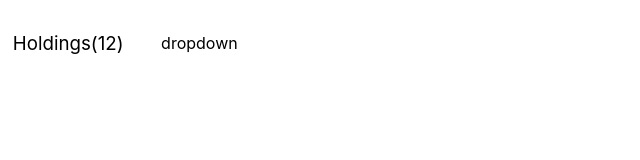
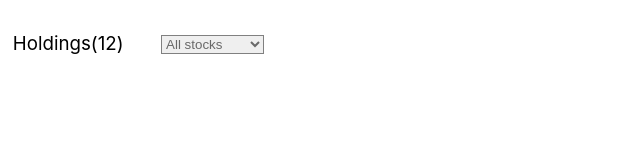
Before and after one commit to PravinSuresh/Zerodha, a React (Create React App) app: page / in a window 1280 px wide. Shown: the top 160 px of the page, without its empty margins (0-640 px from the left). Built offline with nearby package versions, Linux system fonts and the light colour scheme.

Commit message:
created dropdown component and corresponding dummy data

```diff
--- /dev/null
+++ b/src/components/Dropdown/Dropdown.js
@@ -0,0 +1,13 @@
+import styles from './Dropdown.module.css';
+
+const DropDown = ({selection})=>{
+    return(
+        <>
+            <select className={styles.dropDown}>
+                {selection.map(item=><option key={item.id} value={item.value}>{item.value}</option>)}
+            </select>
+        </>
+    );
+}
+
+export default DropDown;
--- /dev/null
+++ b/src/components/Dropdown/Dropdown.module.css
@@ -0,0 +1,4 @@
+.dropDown {
+  border: 0.5px grey solid;
+  color: dimgray;
+}
--- a/src/components/Header/Header.js
+++ b/src/components/Header/Header.js
@@ -1,10 +1,14 @@
 import styles from './Header.module.css';
+
+import { dropDownData } from '../../data';
+
+import DropDown from '../Dropdown/Dropdown';
 
 const Header = ({count})=>{
     return(
         <div className={styles['header']}>
             <h3 className={styles['holdings']}>Holdings({count})</h3>
-            <span className={styles.dropDown}>dropdown</span>
+            <span><DropDown selection={dropDownData} /></span>
         </div>
     );
 }
--- a/src/components/Header/Header.module.css
+++ b/src/components/Header/Header.module.css
@@ -11,6 +11,3 @@
   font-weight: 400;
   margin-right: 3%;
 }
-
-.dropDown {
-}
--- /dev/null
+++ b/src/data.js
@@ -0,0 +1,6 @@
+export const dropDownData = [
+    {id:1, value:'All stocks'},
+    {id:2, value:'Kite'},
+    {id:3, value:'Small Case'},
+    {id:4, value:'Mutual Funds'}
+];
```
